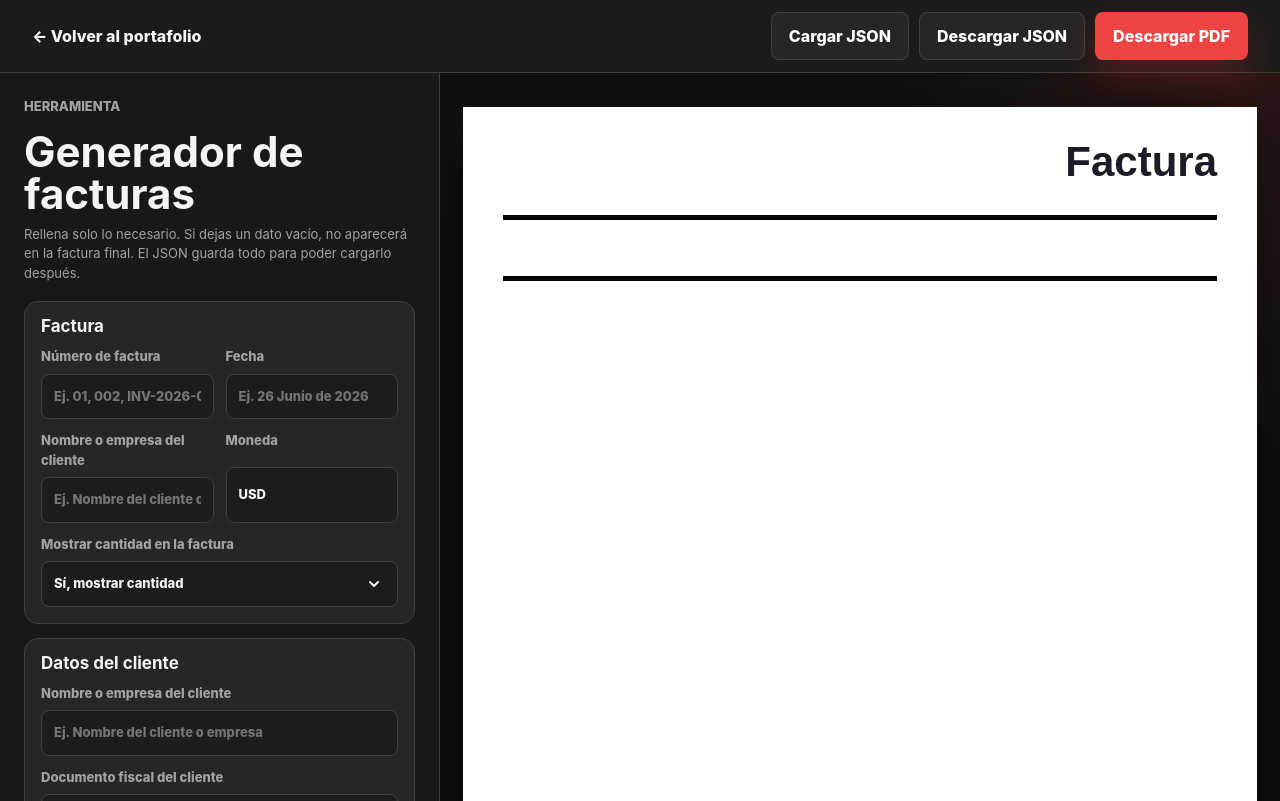
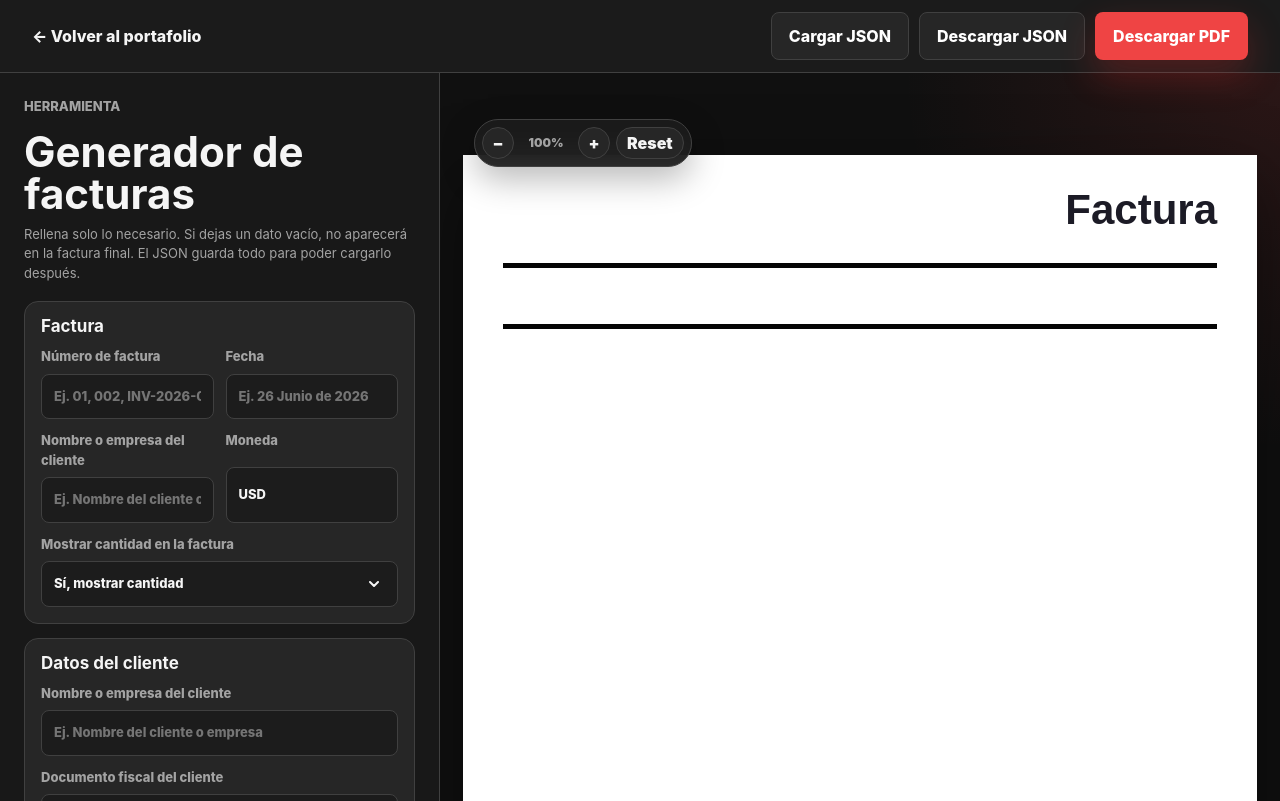
Before and after one commit to iwshwixi/Portafolio-, a website: page factura.html in a window 1280 px wide. Drawn offline with Linux system fonts and the light colour scheme.

Commit message:
Add files via upload

```diff
--- a/assets/css/factura.css
+++ b/assets/css/factura.css
@@ -158,12 +158,66 @@
 }
 
 .invoice-preview-area {
-  display: flex;
-  justify-content: center;
+  position: relative;
+  display: block;
   background:
     radial-gradient(circle at top right, rgba(239, 68, 68, 0.12), transparent 34%),
     #101010;
   padding: 34px 22px;
+  overflow: auto;
+}
+
+.invoice-zoom-toolbar {
+  position: sticky;
+  top: 12px;
+  left: 12px;
+  z-index: 5;
+  display: inline-flex;
+  align-items: center;
+  gap: 6px;
+  border: 1px solid var(--line);
+  border-radius: 999px;
+  background: rgba(28, 28, 28, 0.92);
+  padding: 7px;
+  color: var(--ink);
+  backdrop-filter: blur(14px);
+  box-shadow: 0 12px 34px rgba(0, 0, 0, 0.28);
+}
+
+.invoice-zoom-toolbar button {
+  display: inline-flex;
+  min-width: 32px;
+  height: 32px;
+  align-items: center;
+  justify-content: center;
+  border: 1px solid var(--line);
+  border-radius: 999px;
+  background: var(--panel);
+  color: var(--ink);
+  cursor: pointer;
+  font-weight: 900;
+}
+
+.invoice-zoom-toolbar [data-zoom-reset] {
+  padding-inline: 10px;
+}
+
+.invoice-zoom-toolbar span {
+  min-width: 52px;
+  text-align: center;
+  color: var(--muted);
+  font-size: 12px;
+  font-weight: 900;
+}
+
+.invoice-paper-stage {
+  width: max-content;
+  min-width: 100%;
+  min-height: 100%;
+  padding: 0 0 42px;
+  display: flex;
+  justify-content: center;
+  align-items: flex-start;
 }
 
 .invoice-paper {
@@ -175,6 +229,8 @@
   box-shadow: 0 24px 70px rgba(0, 0, 0, 0.48);
   font-family: Arial, Helvetica, sans-serif;
   padding: 34px 40px 42px;
+  transform: scale(var(--invoice-zoom, 1));
+  transform-origin: top center;
 }
 
 .classic-header {
@@ -437,12 +493,15 @@
   }
 
   .invoice-preview-area {
-    justify-content: flex-start;
     padding: 18px;
   }
 
+  .invoice-paper-stage {
+    justify-content: flex-start;
+  }
+
   .invoice-paper {
-    transform: scale(0.46);
+    --invoice-zoom: 0.46;
     transform-origin: top left;
     margin-bottom: -570px;
   }
--- a/assets/js/factura.js
+++ b/assets/js/factura.js
@@ -3,6 +3,9 @@ const paper = document.querySelector("#invoice-paper");
 const itemsEditor = document.querySelector("[data-items-editor]");
 const itemsBody = document.querySelector("[data-preview-items]");
 const importInput = document.querySelector("[data-import-json]");
+const previewArea = document.querySelector("[data-preview-area]");
+const paperStage = document.querySelector("[data-paper-stage]");
+const zoomLabel = document.querySelector("[data-zoom-label]");
 
 const moneyFields = new Intl.NumberFormat("es-MX", {
   minimumFractionDigits: 0,
@@ -10,6 +13,7 @@ const moneyFields = new Intl.NumberFormat("es-MX", {
 });
 
 let items = [];
+let previewZoom = 1;
 
 const uid = () => Math.random().toString(36).slice(2, 10);
 const clean = (value) => String(value ?? "").trim();
@@ -17,6 +21,27 @@ const numberValue = (value) => {
   const parsed = Number(String(value ?? "").replace(/[^0-9.-]/g, ""));
   return Number.isFinite(parsed) ? parsed : 0;
 };
+
+function clamp(value, min, max) {
+  return Math.min(max, Math.max(min, value));
+}
+
+function applyPreviewZoom(nextZoom, anchor = null) {
+  const previousZoom = previewZoom;
+  previewZoom = clamp(Number(nextZoom) || 1, 0.35, 2.5);
+  paper.style.setProperty("--invoice-zoom", previewZoom);
+  if (paperStage) {
+    paperStage.style.width = `${paper.offsetWidth * previewZoom}px`;
+    paperStage.style.minHeight = `${paper.offsetHeight * previewZoom + 42}px`;
+  }
+  if (zoomLabel) zoomLabel.textContent = `${Math.round(previewZoom * 100)}%`;
+
+  if (anchor && previewArea && previousZoom > 0) {
+    const ratio = previewZoom / previousZoom;
+    previewArea.scrollLeft = (previewArea.scrollLeft + anchor.x) * ratio - anchor.x;
+    previewArea.scrollTop = (previewArea.scrollTop + anchor.y) * ratio - anchor.y;
+  }
+}
 
 function getFields() {
   return Object.fromEntries([...new FormData(form).entries()].map(([key, value]) => [key, clean(value)]));
@@ -302,6 +327,21 @@ function init() {
   document.querySelector("[data-export-json]").addEventListener("click", exportJson);
   document.querySelector("[data-export-pdf]").addEventListener("click", exportPdf);
   document.querySelector("[data-import-trigger]").addEventListener("click", () => importInput.click());
+  document.querySelector("[data-zoom-out]")?.addEventListener("click", () => applyPreviewZoom(previewZoom - 0.1));
+  document.querySelector("[data-zoom-in]")?.addEventListener("click", () => applyPreviewZoom(previewZoom + 0.1));
+  document.querySelector("[data-zoom-reset]")?.addEventListener("click", () => applyPreviewZoom(1));
+
+  previewArea?.addEventListener("wheel", (event) => {
+    if (!event.altKey) return;
+    event.preventDefault();
+    const rect = previewArea.getBoundingClientRect();
+    const anchor = {
+      x: event.clientX - rect.left,
+      y: event.clientY - rect.top
+    };
+    const direction = event.deltaY > 0 ? -1 : 1;
+    applyPreviewZoom(previewZoom + direction * 0.08, anchor);
+  }, { passive: false });
   importInput.addEventListener("change", async () => {
     const file = importInput.files?.[0];
     if (!file) return;
@@ -315,6 +355,7 @@ function init() {
   });
 
   addItem();
+  applyPreviewZoom(1);
   updatePreview();
   window.setInterval(updatePreview, 500);
 }
--- a/factura.html
+++ b/factura.html
@@ -7,7 +7,7 @@
     <title>Generador de facturas</title>
     <link rel="icon" type="image/png" href="assets/img/favicon.png" />
     <link rel="stylesheet" href="assets/css/styles.css?v=20260626-8" />
-    <link rel="stylesheet" href="assets/css/factura.css?v=20260626-8" />
+    <link rel="stylesheet" href="assets/css/factura.css?v=20260626-9" />
     <script src="https://cdnjs.cloudflare.com/ajax/libs/html2pdf.js/0.10.1/html2pdf.bundle.min.js" defer></script>
   </head>
   <body class="invoice-body">
@@ -132,7 +132,15 @@
         </form>
       </aside>
 
-      <section class="invoice-preview-area" aria-label="Vista previa de factura">
+      <section class="invoice-preview-area" aria-label="Vista previa de factura" data-preview-area>
+        <div class="invoice-zoom-toolbar" aria-label="Zoom de vista previa">
+          <button type="button" data-zoom-out aria-label="Alejar">−</button>
+          <span data-zoom-label>100%</span>
+          <button type="button" data-zoom-in aria-label="Acercar">+</button>
+          <button type="button" data-zoom-reset>Reset</button>
+        </div>
+
+        <div class="invoice-paper-stage" data-paper-stage>
         <article class="invoice-paper" id="invoice-paper">
           <header class="classic-header">
             <h2>Factura</h2>
@@ -209,9 +217,10 @@
             <span data-preview="companyEmail" data-prefix="E-mail: "></span>
           </footer>
         </article>
+        </div>
       </section>
     </main>
 
-    <script src="assets/js/factura.js?v=20260626-11" type="module"></script>
+    <script src="assets/js/factura.js?v=20260626-13" type="module"></script>
   </body>
 </html>
```
